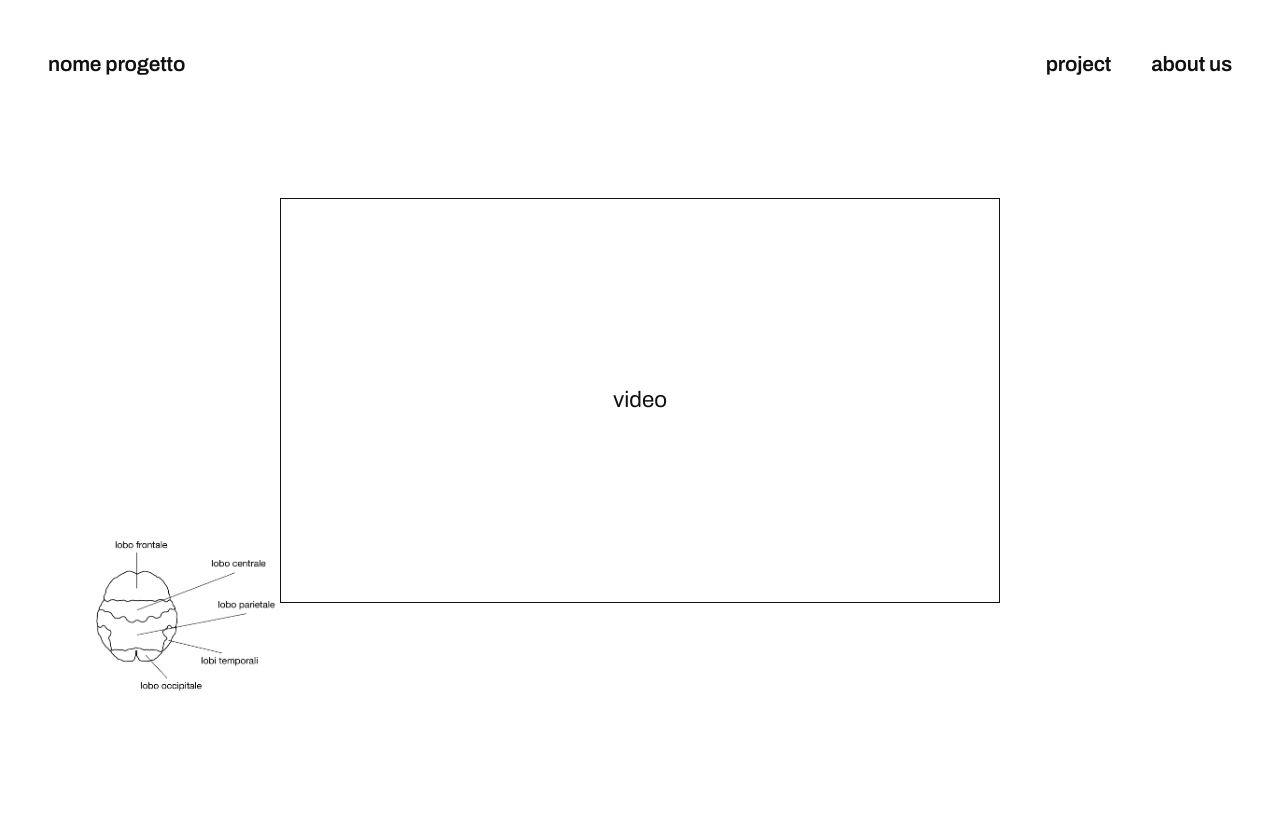
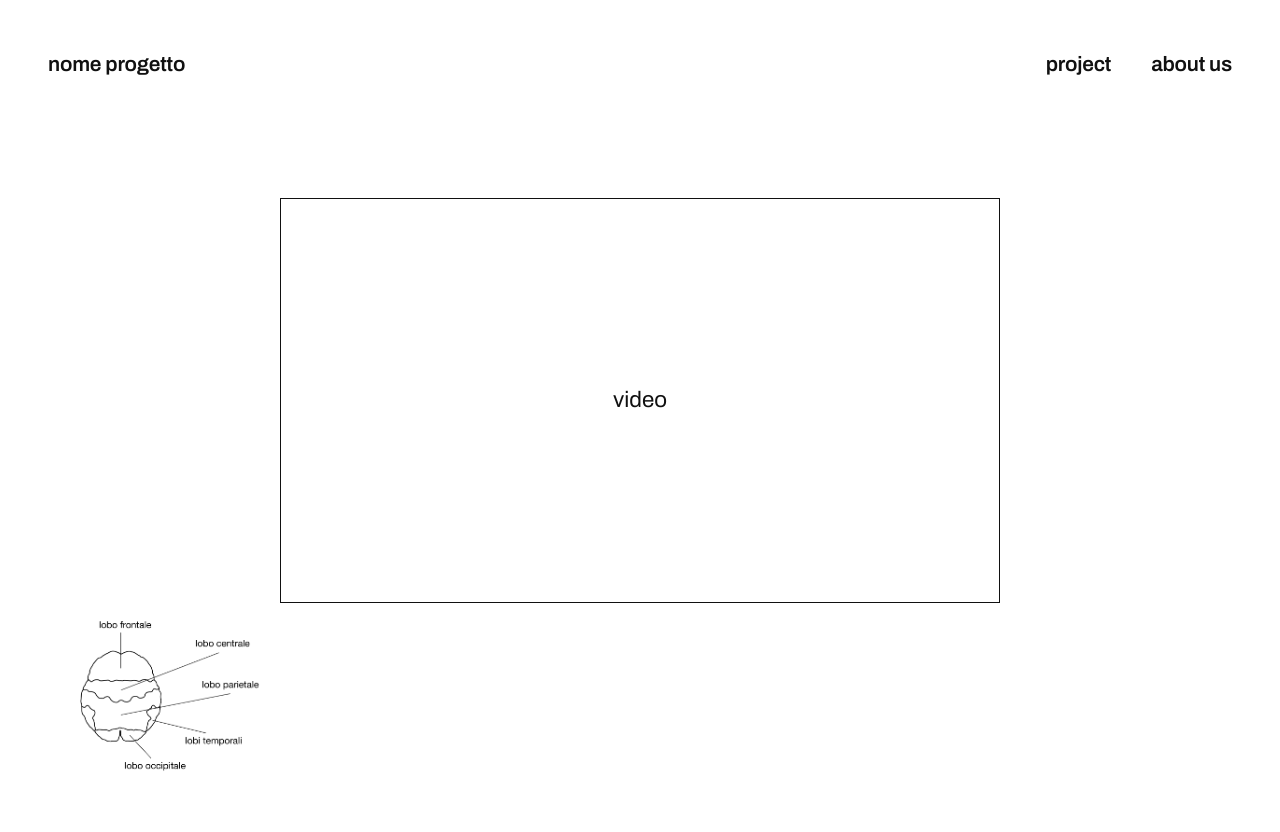
Before and after one commit to federica0709/Alzheimer.github.io, a plain HTML site: page index.html in a window 1280 px wide. Before the commit the page ends 800 px from the top, so only its background shows below. Drawn offline with Linux system fonts and the light colour scheme.

Commit message:
Update index.html

```diff
--- a/index.html
+++ b/index.html
@@ -88,8 +88,8 @@
 
     .legenda{
       position:absolute;
-      left:-1rem;
-      bottom:var(--pad);
+      left:-2rem;
+      bottom:-2rem;
       width:clamp(300px, 32vw, 440px);
       height:auto;
     }
```
